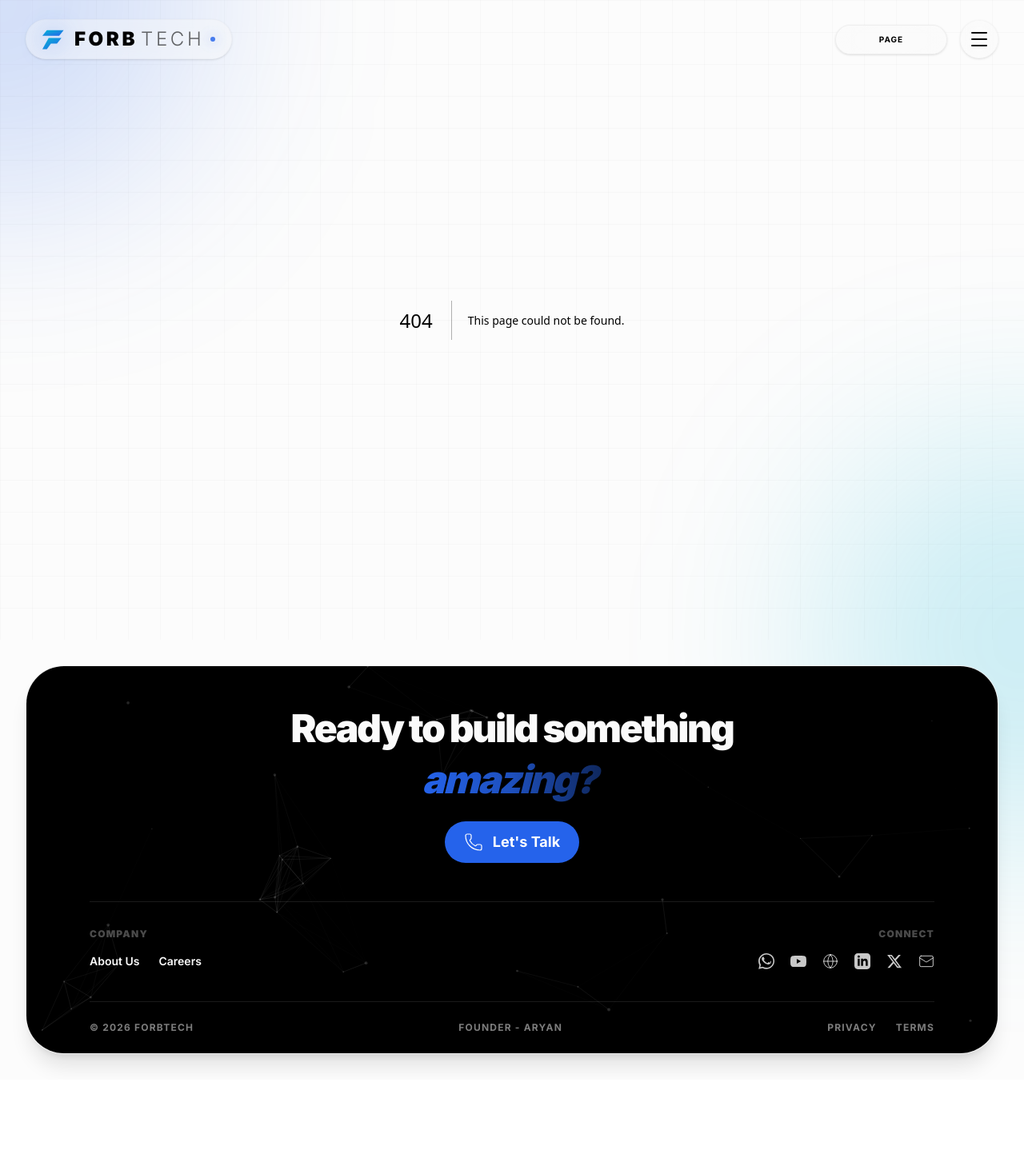
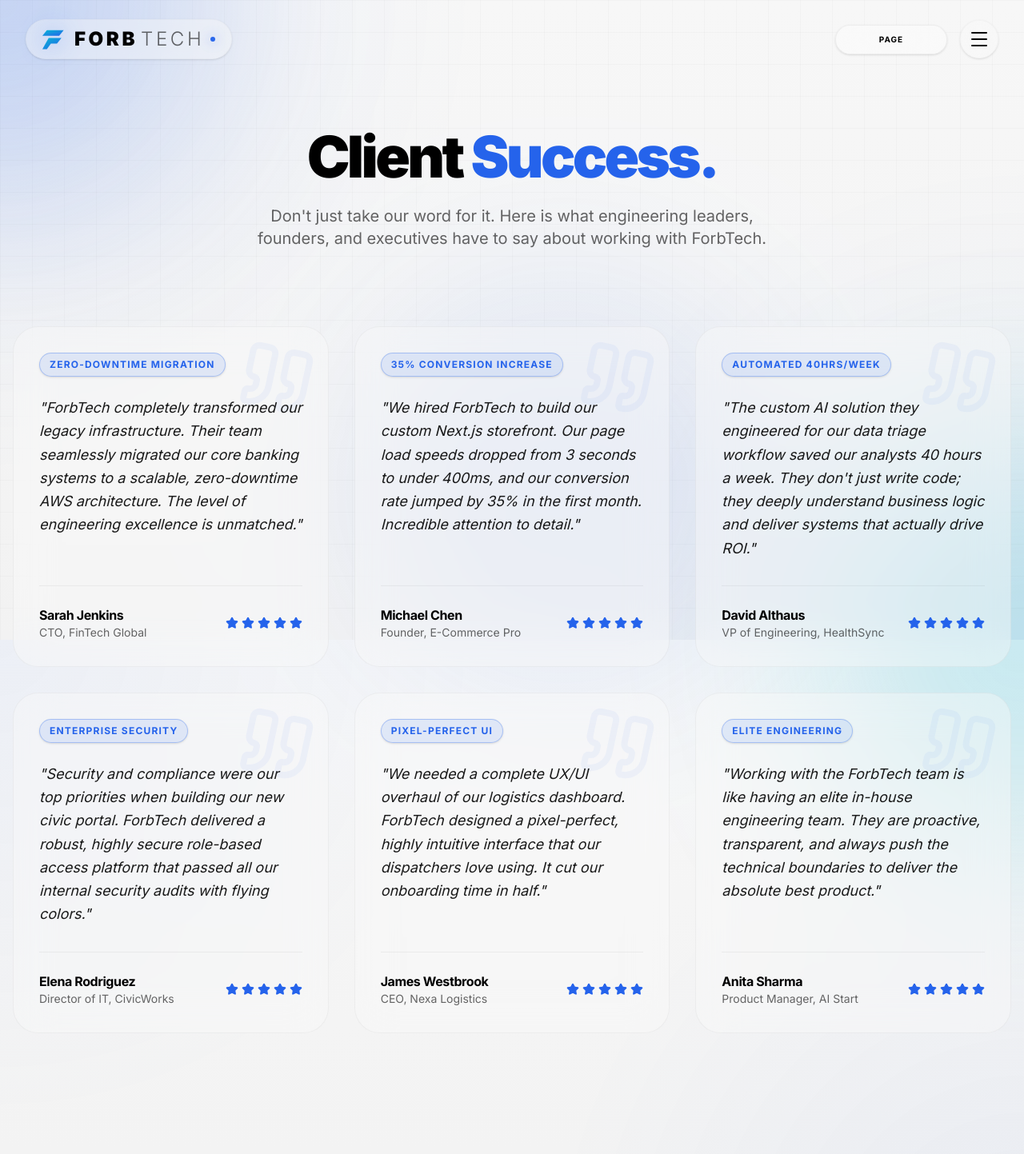
Before and after one commit to codewitharyan-01/Forb-Tech-solutions, a Next.js app: page /testimonials in a window 1280 px wide. Before the commit this address had no page. Shown: the top 1443 px of the page at 80% size. Before the commit the page ends 1350 px from the top, so only its background shows below. Built offline with nearby package versions, Linux system fonts and the light colour scheme.

Commit message:
Auto-sync update

```diff
--- /dev/null
+++ b/src/app/testimonials/page.tsx
@@ -0,0 +1,129 @@
+"use client";
+
+import { motion } from "framer-motion";
+import { Star, Quote } from "lucide-react";
+
+const testimonials = [
+  {
+    name: "Sarah Jenkins",
+    role: "CTO, FinTech Global",
+    review: "ForbTech completely transformed our legacy infrastructure. Their team seamlessly migrated our core banking systems to a scalable, zero-downtime AWS architecture. The level of engineering excellence is unmatched.",
+    rating: 5,
+    highlight: "Zero-Downtime Migration"
+  },
+  {
+    name: "Michael Chen",
+    role: "Founder, E-Commerce Pro",
+    review: "We hired ForbTech to build our custom Next.js storefront. Our page load speeds dropped from 3 seconds to under 400ms, and our conversion rate jumped by 35% in the first month. Incredible attention to detail.",
+    rating: 5,
+    highlight: "35% Conversion Increase"
+  },
+  {
+    name: "David Althaus",
+    role: "VP of Engineering, HealthSync",
+    review: "The custom AI solution they engineered for our data triage workflow saved our analysts 40 hours a week. They don't just write code; they deeply understand business logic and deliver systems that actually drive ROI.",
+    rating: 5,
+    highlight: "Automated 40hrs/week"
+  },
+  {
+    name: "Elena Rodriguez",
+    role: "Director of IT, CivicWorks",
+    review: "Security and compliance were our top priorities when building our new civic portal. ForbTech delivered a robust, highly secure role-based access platform that passed all our internal security audits with flying colors.",
+    rating: 5,
+    highlight: "Enterprise Security"
+  },
+  {
+    name: "James Westbrook",
+    role: "CEO, Nexa Logistics",
+    review: "We needed a complete UX/UI overhaul of our logistics dashboard. ForbTech designed a pixel-perfect, highly intuitive interface that our dispatchers love using. It cut our onboarding time in half.",
+    rating: 5,
+    highlight: "Pixel-Perfect UI"
+  },
+  {
+    name: "Anita Sharma",
+    role: "Product Manager, AI Start",
+    review: "Working with the ForbTech team is like having an elite in-house engineering team. They are proactive, transparent, and always push the technical boundaries to deliver the absolute best product.",
+    rating: 5,
+    highlight: "Elite Engineering"
+  }
+];
+
+export default function TestimonialsPage() {
+  return (
+    <div className="min-h-screen pt-[20vh] pb-[15vh] px-4 relative z-10">
+
+      {/* Background Ambient Glow */}
+      <div className="absolute top-1/4 right-1/4 w-[40vw] h-[40vw] bg-primary/10 rounded-full blur-[120px] pointer-events-none -z-10" />
+
+      <div className="max-w-7xl mx-auto">
+
+        {/* Page Header */}
+        <div className="mb-16 md:mb-24 text-center">
+          <motion.h1
+            initial={{ opacity: 0, y: 20 }}
+            animate={{ opacity: 1, y: 0 }}
+            transition={{ duration: 0.5 }}
+            className="text-5xl md:text-7xl font-black tracking-tighter mb-6"
+          >
+            Client <span className="text-primary">Success.</span>
+          </motion.h1>
+          <motion.p
+            initial={{ opacity: 0, y: 20 }}
+            animate={{ opacity: 1, y: 0 }}
+            transition={{ duration: 0.5, delay: 0.1 }}
+            className="text-lg md:text-xl text-muted-foreground max-w-2xl mx-auto"
+          >
+            Don't just take our word for it. Here is what engineering leaders, founders, and executives have to say about working with ForbTech.
+          </motion.p>
+        </div>
+
+        {/* Masonry Grid */}
+        <div className="grid grid-cols-1 md:grid-cols-2 lg:grid-cols-3 gap-6 md:gap-8 auto-rows-max">
+          {testimonials.map((testimonial, i) => (
+            <motion.div
+              key={i}
+              initial={{ opacity: 0, y: 30 }}
+              whileInView={{ opacity: 1, y: 0 }}
+              viewport={{ once: true, margin: "-10%" }}
+              transition={{ duration: 0.5, delay: i * 0.1 }}
+              className="group relative overflow-hidden rounded-[2rem] border border-border/40 bg-background/40 backdrop-blur-xl p-8 transition-all duration-500 hover:bg-background/80 hover:border-primary/50 hover:shadow-[0_0_40px_rgba(var(--primary),0.1)] flex flex-col h-full"
+            >
+              {/* Massive Quote Watermark */}
+              <div className="absolute top-4 right-4 text-primary/5 group-hover:text-primary/10 transition-colors duration-500 pointer-events-none">
+                <Quote className="w-24 h-24 rotate-12" />
+              </div>
+
+              {/* Highlight Badge */}
+              <div className="mb-6 relative z-10">
+                <span className="px-3 py-1.5 rounded-full border border-primary/30 bg-primary/10 text-[10px] md:text-xs font-bold uppercase tracking-widest text-primary shadow-sm inline-block">
+                  {testimonial.highlight}
+                </span>
+              </div>
+
+              {/* Review Text */}
+              <p className="text-foreground/90 text-base md:text-lg leading-relaxed mb-8 relative z-10 flex-grow italic">
+                "{testimonial.review}"
+              </p>
+
+              {/* Client Info & Rating */}
+              <div className="mt-auto relative z-10 border-t border-border/50 pt-6 flex items-center justify-between">
+                <div>
+                  <h4 className="font-bold text-foreground tracking-tight">{testimonial.name}</h4>
+                  <p className="text-sm text-muted-foreground">{testimonial.role}</p>
+                </div>
+
+                {/* 5 Stars */}
+                <div className="flex gap-1">
+                  {[...Array(testimonial.rating)].map((_, j) => (
+                    <Star key={j} className="w-4 h-4 fill-primary text-primary" />
+                  ))}
+                </div>
+              </div>
+            </motion.div>
+          ))}
+        </div>
+
+      </div>
+    </div>
+  );
+}
--- a/src/components/layout/Navbar.tsx
+++ b/src/components/layout/Navbar.tsx
@@ -191,8 +191,8 @@ export function Navbar() {
                   [
                     { label: 'Services', href: '/#services' },
                     { label: 'Process', href: '/#process' },
-                    { label: 'Ecosystem', href: '/#ecosystem' },
-                    { label: 'Our Work', href: '/#work' }
+                    { label: 'Our Work', href: '/#work' },
+                    { label: 'Client Success', href: '/testimonials' }
                   ].map((item, i) => (
                     <Link
                       key={i}
@@ -204,13 +204,24 @@ export function Navbar() {
                     </Link>
                   ))
                 ) : (
+                  <>
                     <Link
                       href="/"
                       onClick={() => setMenuOpen(false)}
+                      className="text-4xl md:text-6xl font-black tracking-tighter hover:text-primary hover:translate-x-4 transition-all duration-300 block w-max mb-2"
+                    >
+                      Home
+                    </Link>
+                    {pathname !== "/testimonials" && (
+                      <Link
+                        href="/testimonials"
+                        onClick={() => setMenuOpen(false)}
                         className="text-4xl md:text-6xl font-black tracking-tighter hover:text-primary hover:translate-x-4 transition-all duration-300 block w-max"
                       >
-                    Back to Home
+                        Client Success
                       </Link>
+                    )}
+                  </>
                 )}
               </motion.div>
 
```
Lines whose indentation alone changed are shown as unchanged.
